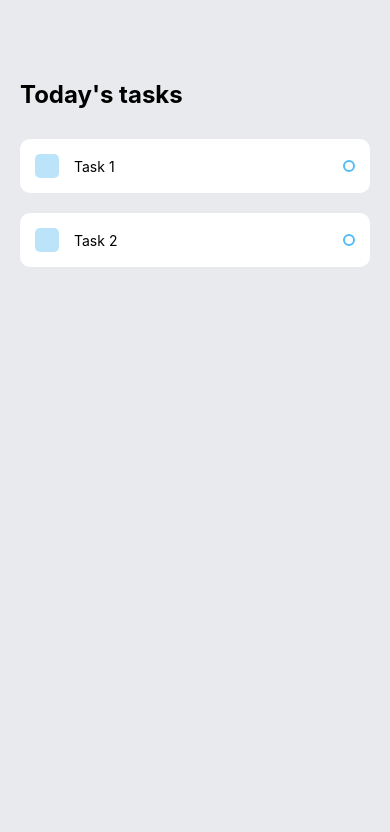
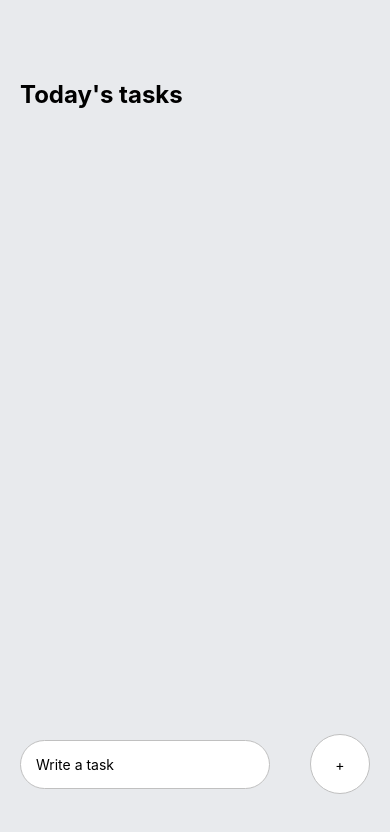
Before and after one commit to ArthurCottey/TodoApp, a React Native app: screen / in a window 390 px wide. Shown: the top 832 px of the page. Built offline with nearby package versions, Linux system fonts and the light colour scheme.

Commit message:
Add Task

```diff
--- a/App.js
+++ b/App.js
@@ -1,17 +1,50 @@
 import { StatusBar } from 'expo-status-bar';
-import { StyleSheet, Text, View } from 'react-native';
+import React, {useState} from 'react';
+import {
+  StyleSheet,
+  Text,
+  View,
+  KeyboardAvoidingView,
+  TextInput,
+  TouchableOpacity,
+  Platform,
+  Keyboard
+} from 'react-native';
 import Task from './components/Task';
 
 export default function App() {
+  const [task, setTask] = useState();
+  const [taskItems, setTaskItems] = useState([])
+
+  const handleAddTask = () => {
+    Keyboard.dismiss
+    setTaskItems([...taskItems, task])
+    setTask(null);
+  }
+
   return (
     <View style={styles.container}>
       <View style={styles.tasksWrapper}>
         <Text style={styles.sectionTitle}>Today's tasks</Text>
         <View style={styles.items}>
-          <Task text={'Task 1'} />
-          <Task text={'Task 2'} />
+          {
+            taskItems.map((item, index) => {
+              return (<Task text={item} />)
+            })
+          }
         </View>
       </View>
+
+      <KeyboardAvoidingView behavior={Platform.OS === 'ios' ? 'padding' : 'height'} style={styles.writeTaskWrapper}>
+        <TextInput style={styles.input} placeholder={'Write a task'} value={task} onChangeText={text => setTask(text)}/>
+
+        <TouchableOpacity onPress={() => handleAddTask()}>
+          <View style={styles.addWrapper}>
+            <Text style={styles.addText}>+</Text>
+          </View>
+        </TouchableOpacity>
+      </KeyboardAvoidingView>
+
     </View>
   );
 }
@@ -31,5 +64,32 @@
   },
   items: {
     marginTop: 30
-  }
+  },
+  writeTaskWrapper: {
+    position: "absolute",
+    bottom: 50,
+    width: '100%',
+    flexDirection: "row",
+    justifyContent: "space-around",
+    alignItems: "center"
+  },
+  input: {
+    padding: 15,
+    backgroundColor: '#fff',
+    width: 250,
+    borderRadius: 60,
+    borderColor: '#C0C0C0',
+    borderWidth: 1
+  },
+  addWrapper: {
+    height: 60,
+    width: 60,
+    backgroundColor: '#fff',
+    borderRadius: 60,
+    justifyContent: 'center',
+    alignItems: "center",
+    borderColor: '#C0C0C0',
+    borderWidth: 1
+  },
+  addText: {},
 });
```
